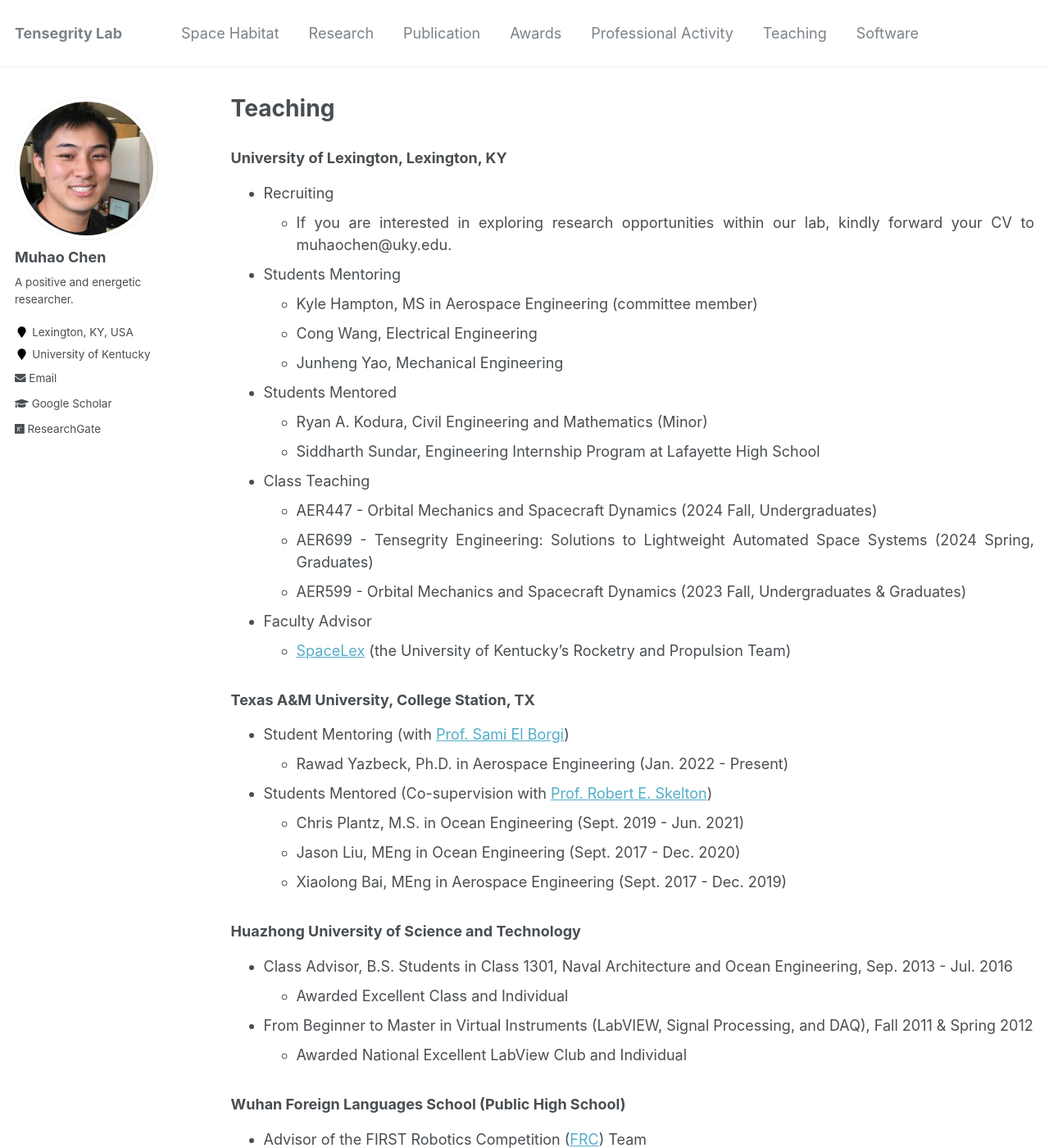
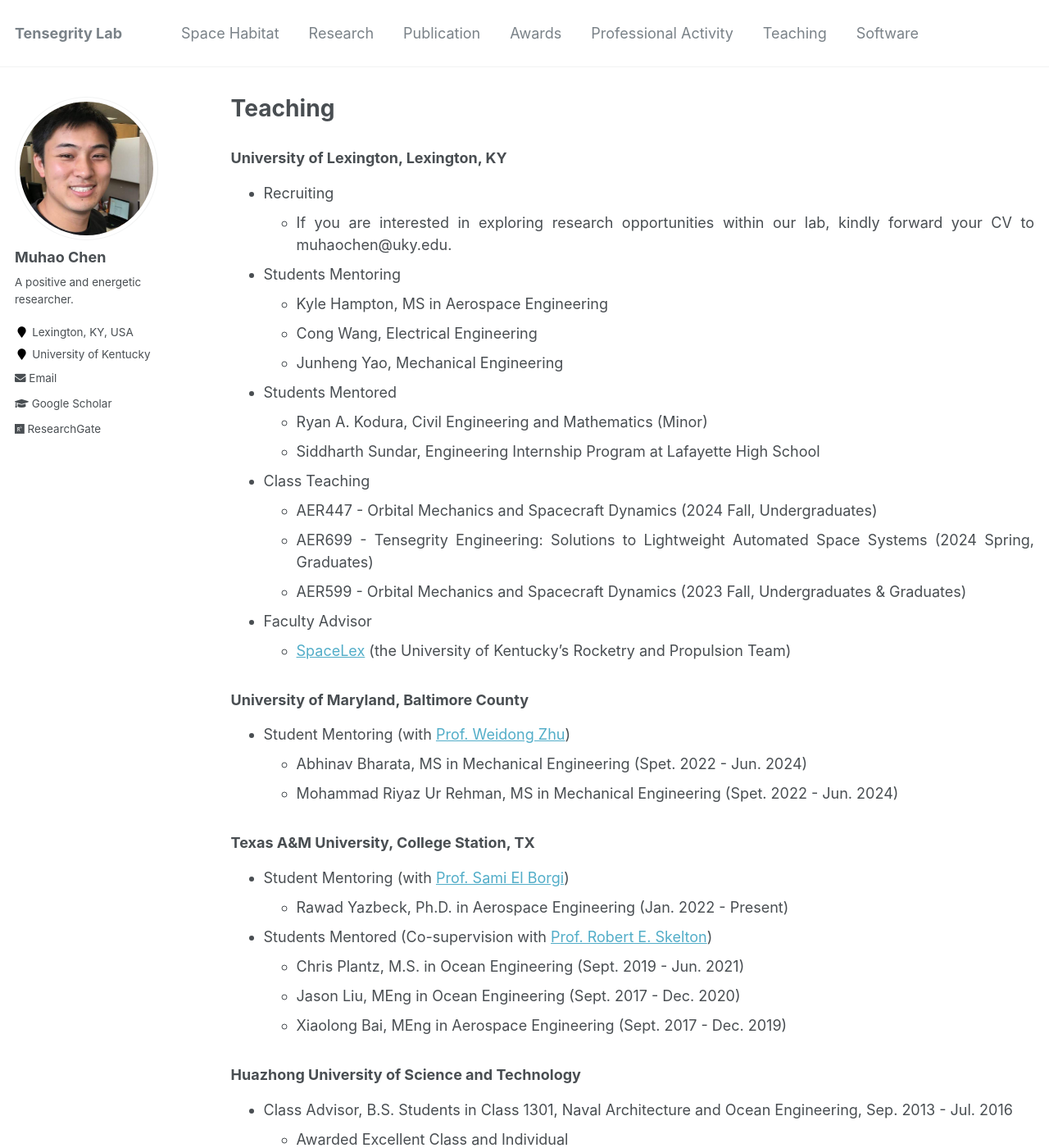
Before and after one commit to Muhao-Chen/muhao-chen.github.io, a Jekyll site: the page built from _pages/teaching.md, in a window 1280 px wide and 1400 px high. Shown: the whole window at 82% size. Built offline with Jekyll 4.4.1, drawn with Linux system fonts in a browser that asks for light colours.

Commit message:
Update teaching.md

```diff
--- a/_pages/teaching.md
+++ b/_pages/teaching.md
@@ -12,7 +12,7 @@ toc: true
 - Recruiting
     * If you are interested in exploring research opportunities within our lab, kindly forward your CV to muhaochen@uky.edu.
 - Students Mentoring
-    * Kyle Hampton, MS in Aerospace Engineering (committee member)
+    * Kyle Hampton, MS in Aerospace Engineering
     * Cong Wang, Electrical Engineering
     * Junheng Yao, Mechanical Engineering
 - Students Mentored
@@ -25,10 +25,12 @@ toc: true
 - Faculty Advisor
     * [SpaceLex](https://spacelex.engr.uky.edu/projects/meridian) (the University of Kentucky's Rocketry and Propulsion Team)
 
-<!-- ### University of Maryland, Baltimore County
+<!-- (committee member) -->
+
+### University of Maryland, Baltimore County
 - Student Mentoring (with [Prof. Weidong Zhu](https://me.umbc.edu/dr-weidong-zhu/))
-    * Abhinav Bharata, MS in Mechanical Engineering
-    * Mohammad Riyaz Ur Rehman, MS in Mechanical Engineering -->
+    * Abhinav Bharata, MS in Mechanical Engineering (Spet. 2022 - Jun. 2024)
+    * Mohammad Riyaz Ur Rehman, MS in Mechanical Engineering (Spet. 2022 - Jun. 2024)
 
 
 ### Texas A&M University, College Station, TX
```
